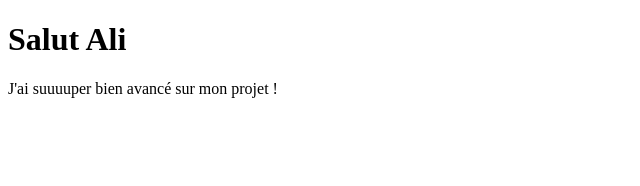
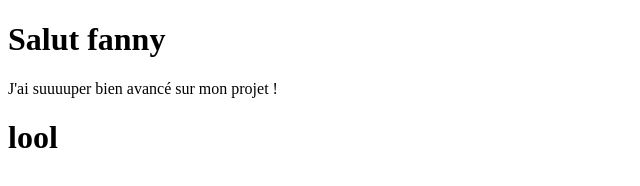
Before and after one commit to Macluffy/testmicro12, a plain HTML site: page index.html in a window 1280 px wide. Shown: the whole page, without its empty margins (0-640 px from the left). Drawn offline with Linux system fonts and the light colour scheme.

Commit message:
jesuispasun heros

```diff
--- a/index.html
+++ b/index.html
@@ -7,7 +7,11 @@
     <title>Document</title>
 </head>
 <body>
-    <h1>Salut Ali</h1>
+    <h1>Salut fanny</h1>
     <p>J'ai suuuuper bien avancé sur mon projet !</p>
+    <div>
+        <h1>lool
+        </h1>
+    </div>
 </body>
 </html>
```
